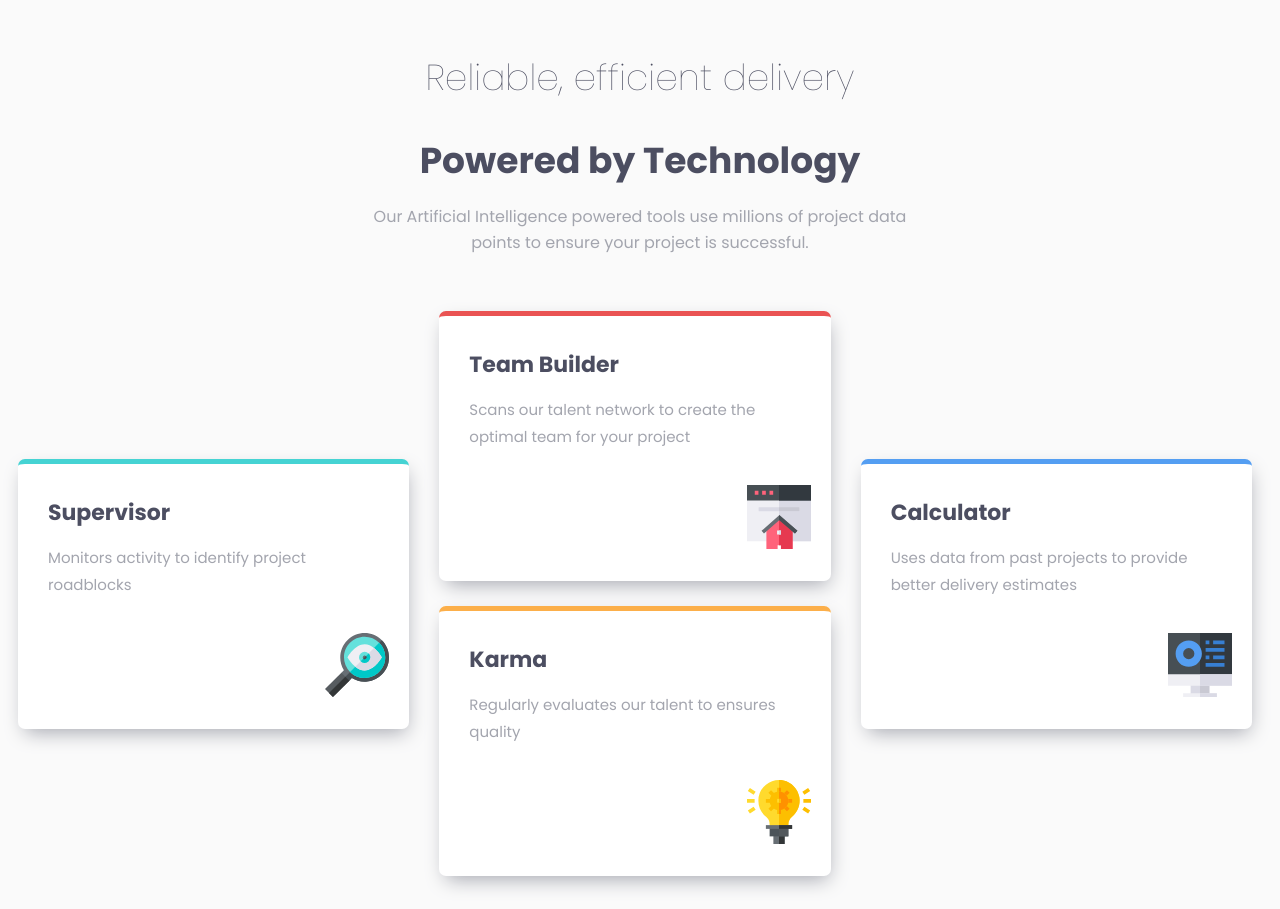
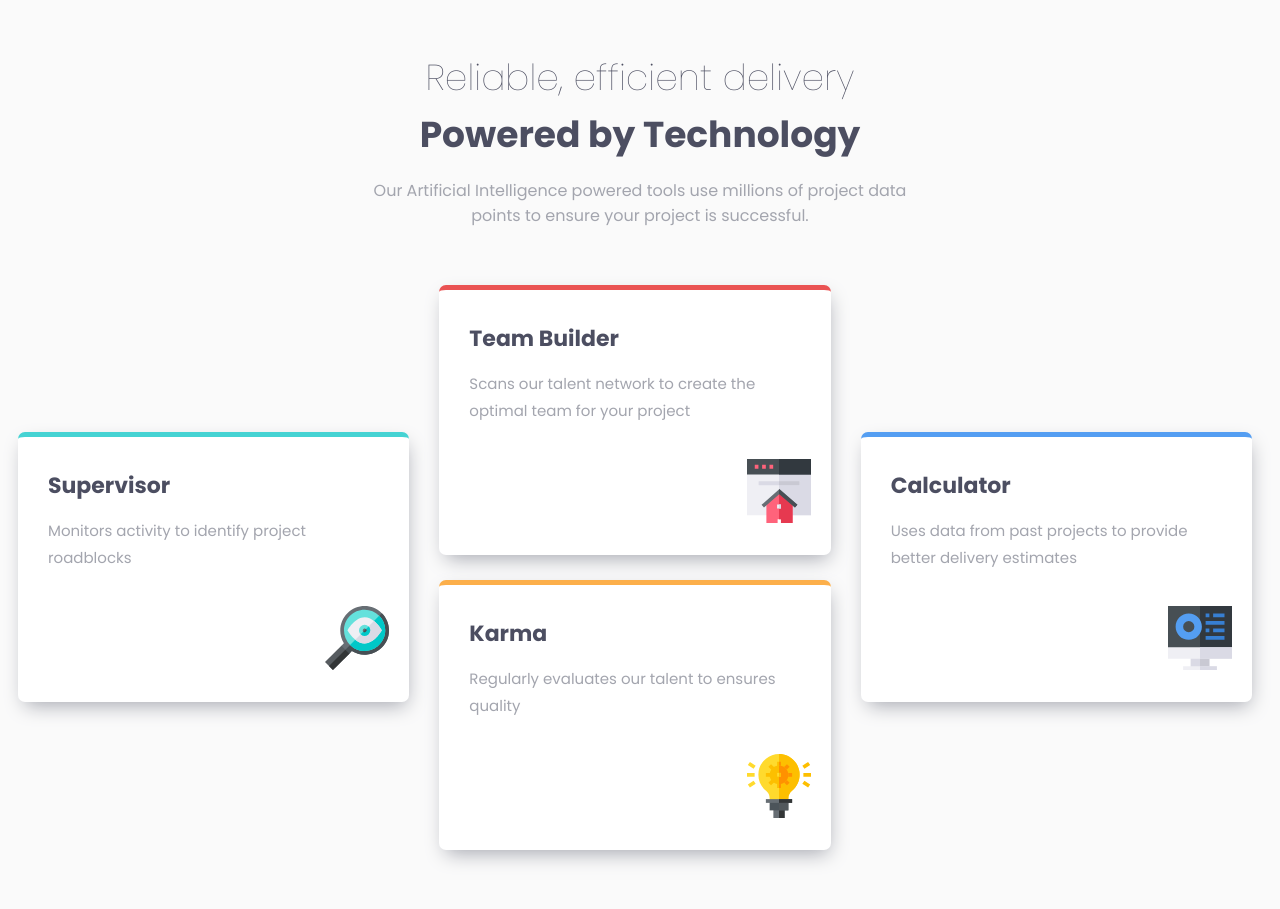
Before and after one commit to serenidhipity/fem-fourcards, a plain HTML site: page index.html in a window 1280 px wide. After the commit the page ends 883 px from the top, so only its background shows below. Drawn offline with Linux system fonts and the light colour scheme.

Commit message:
Update index.html

```diff
--- a/index.html
+++ b/index.html
@@ -10,7 +10,7 @@
     <header>
       <div id="page-container">
           <div class="main-text">
-              <h1> Reliable, efficient delivery</h1> <br>
+              <h1> Reliable, efficient delivery</h1>
               <h1> Powered by Technology </h1>
               <p>
                   Our Artificial Intelligence powered tools use millions of project data points
```
